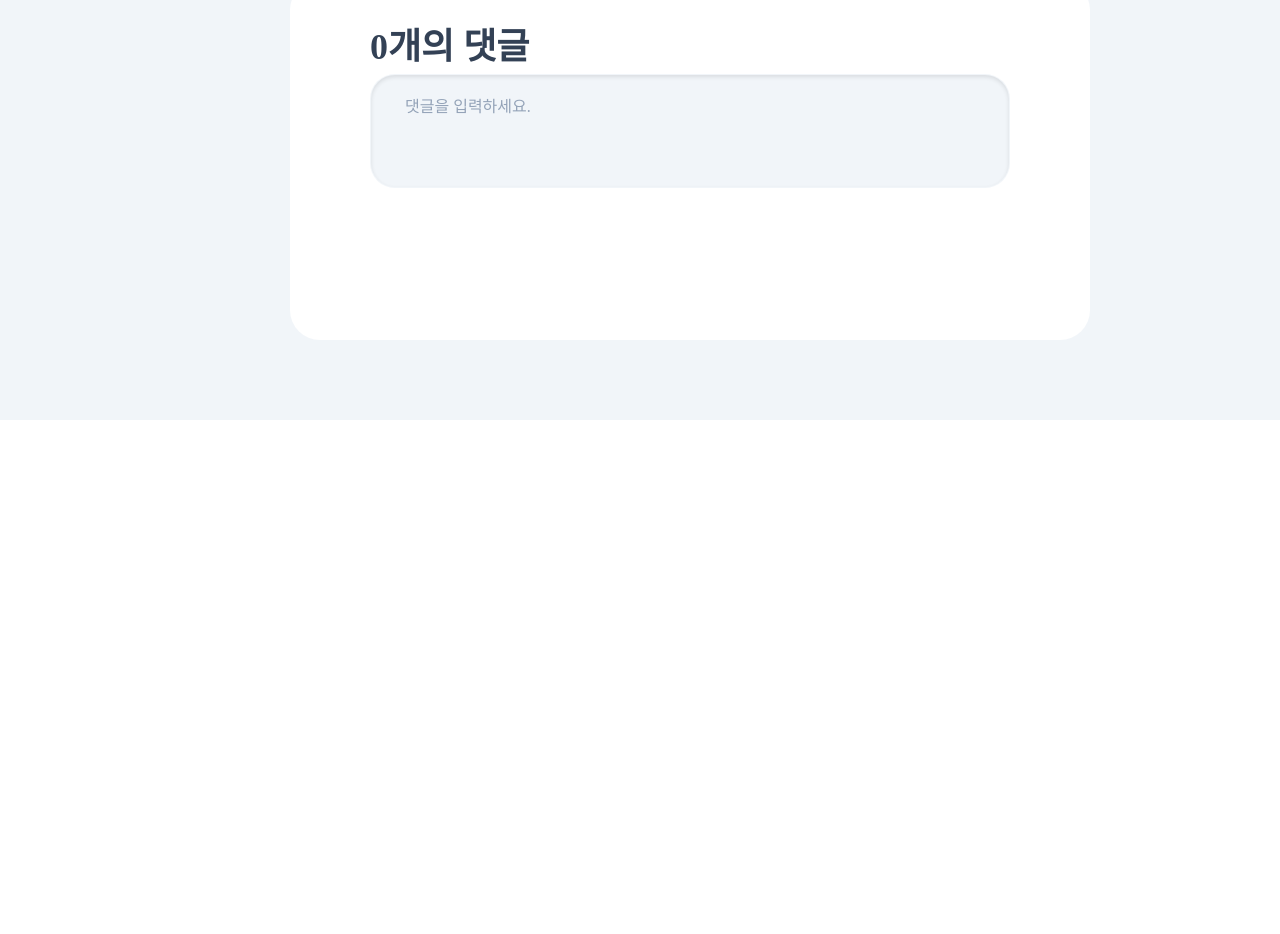
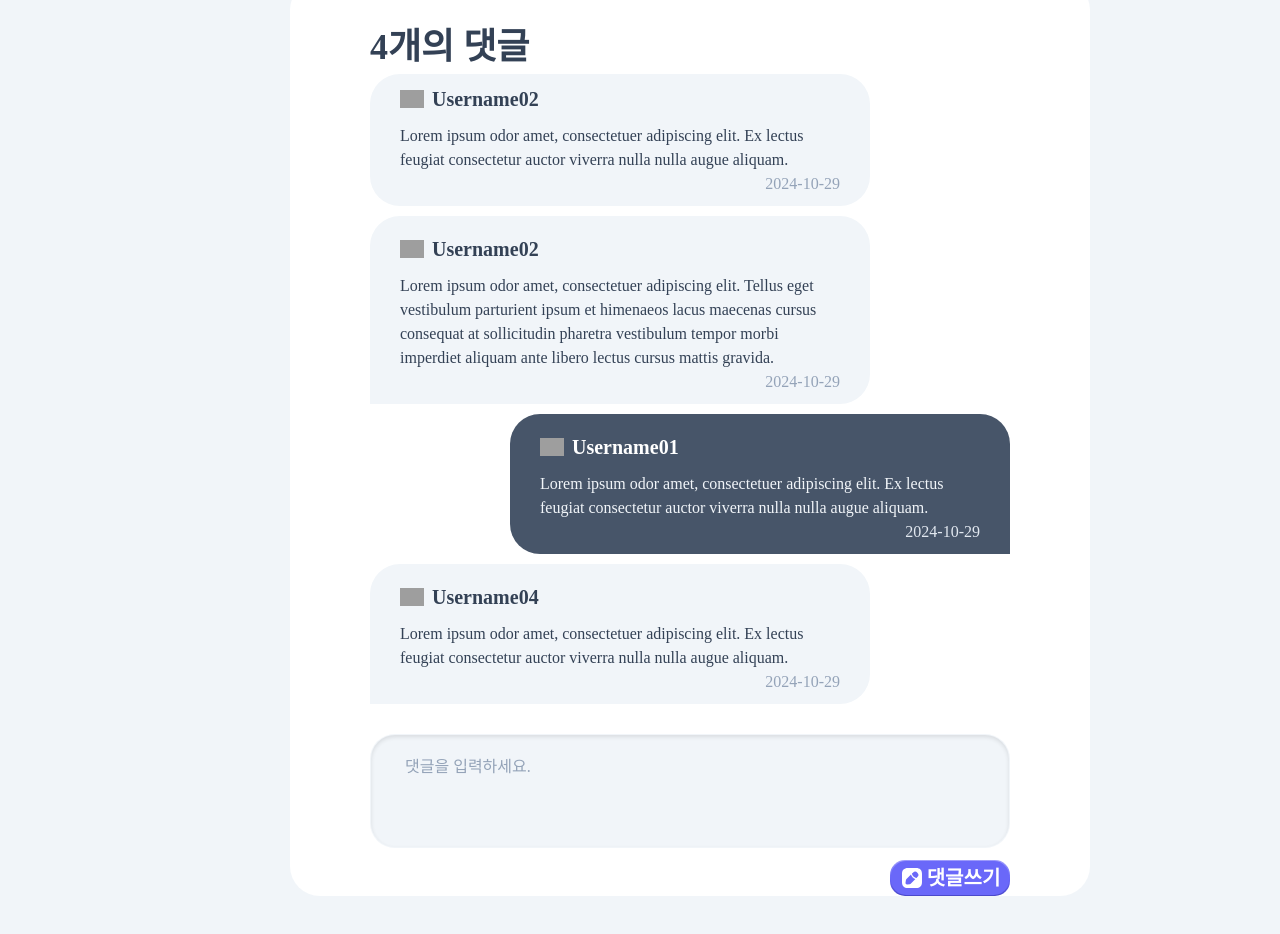
Before and after one commit to OhJeongHwan1/Front-CICD, a React (Vite) app: page /posting/detail/1 in a window 1280 px wide. Shown: the part 900-1834 px from the top of the page. Before the commit the page ends 1320 px from the top, so only its background shows below. Built offline with nearby package versions, Linux system fonts and the light colour scheme; grey boxes are pictures that could not be loaded; a small style sheet from the web is missing.

Commit message:
feat: 댓글 UI 구현

```diff
--- a/src/pages/PostingAdd/template/SpaceSelectorModal.jsx
+++ b/src/pages/PostingAdd/template/SpaceSelectorModal.jsx
@@ -7,7 +7,7 @@ const SpaceSelectorModal = ({ isModal, setIsModal }) => {
       modalClose={() => setIsModal(!isModal)}
       large={true}
       title="스페이스 선택"
-      titleIcon="/folder-add.svg"
+      titleIcon="/folder-add2.svg"
       btnText="선택"
       btnDisable={false}
       btnClick={() => {}}
--- a/src/pages/PostingDetail/index.jsx
+++ b/src/pages/PostingDetail/index.jsx
@@ -8,6 +8,7 @@ import DynamicSVG from "../../components/DynamicSVG";
 import CustomViewer from "./template/CustomViewer";
 import Comments from "./template/Comments";
 import TopButton from "../../components/TopButton";
+import axios from "axios";
 
 const PostingDetailContainer = styled.div`
   display: flex;
@@ -116,12 +117,11 @@ function PostingDetail() {
     const fetchPostData = async () => {
       try {
         setLoading(true);
-        // API 호출
-        // const response = await fetch(`/api/posting/${postingId}`);
-        // const data = await response.json();
+        // Axios API 호출
+        // const response = await axios.get(`/api/posting/${postingId}`);
 
-        // Dummy Data
-        const data = {
+        // Dummy Data (API 연동 전까지 사용)
+        const dummyData = {
           space: "새로운 여행01",
           spaceParticipantsProfile: [
             "https://i.imgur.com/VnZtNxH.png",
@@ -150,9 +150,16 @@ function PostingDetail() {
           scheduleDate: "2024-10-11",
         };
 
-        setPostData(data);
+        // API 연동 시에는 response.data를 사용하고, 더미데이터는 주석처리
+        // setPostData(response.data);
+        setPostData(dummyData);
       } catch (error) {
-        console.error("게시글을 불러오는데 실패했습니다:", error);
+        // Axios 에러 처리
+        if (axios.isAxiosError(error)) {
+          console.error("API 에러:", error.response?.data || error.message);
+        } else {
+          console.error("게시글을 불러오는데 실패했습니다:", error);
+        }
       } finally {
         setLoading(false);
       }
@@ -223,7 +230,7 @@ function PostingDetail() {
         <CustomViewer content={postData.content} />
         <AssociatedPostingArea>미국여행 준비</AssociatedPostingArea>
       </PostingContainer>
-      <Comments commentList={[]} />
+      <Comments postingId={postingId} />
       <TopButton />
       <Background />
     </PostingDetailContainer>
--- a/src/pages/PostingDetail/template/Comments.jsx
+++ b/src/pages/PostingDetail/template/Comments.jsx
@@ -1,5 +1,8 @@
 import styled from "styled-components";
 import theme from "../../../theme";
+import Button from "../../../components/Button";
+import { useState, useEffect } from "react";
+import axios from "axios";
 
 const CommentsContainer = styled.div`
   border-radius: ${theme.borderRadius.md};
@@ -19,6 +22,8 @@ const CommentHeader = styled.div`
 const StyledTextArea = styled.textarea`
   width: 100%;
   padding: 20px 34px;
+  margin-top: 20px;
+  margin-bottom: 5px;
   background: #f1f5f9;
   border: 1px solid transparent;
   box-shadow: 0px 2px 4px 0px rgba(0, 0, 0, 0.1) inset;
@@ -53,11 +58,278 @@ const StyledTextArea = styled.textarea`
   }
 `;
 
-const Comments = ({ commentList }) => {
+const Author = styled.div`
+  display: flex;
+  gap: 8px;
+  align-items: center;
+  font-size: ${theme.fontSizes.lg};
+  font-weight: ${theme.fontWeight.bold};
+  margin-bottom: 10px;
+`;
+
+const CommentContent = styled.div`
+  font-size: ${theme.fontSizes.md};
+  font-weight: ${theme.fontWeight.regular};
+`;
+const CommentDate = styled.div`
+  display: flex;
+  justify-content: end;
+  font-size: ${theme.fontSizes.md};
+  font-weight: ${theme.fontWeight.light};
+  color: ${theme.colors.neutral400};
+`;
+
+const AuthorW = styled.div`
+  display: flex;
+  gap: 8px;
+  align-items: center;
+  font-size: ${theme.fontSizes.lg};
+  font-weight: ${theme.fontWeight.bold};
+  color: ${theme.colors.white};
+  margin-bottom: 10px;
+`;
+
+const CommentContentW = styled.div`
+  font-size: ${theme.fontSizes.md};
+  font-weight: ${theme.fontWeight.regular};
+  color: ${theme.colors.neutral100};
+`;
+const CommentDateW = styled.div`
+  display: flex;
+  justify-content: end;
+  font-size: ${theme.fontSizes.md};
+  font-weight: ${theme.fontWeight.light};
+  color: ${theme.colors.neutral200};
+`;
+
+const CommentBlock = styled.div`
+  width: 500px;
+  padding: 10px 30px;
+  border-radius: ${theme.borderRadius.md};
+  background-color: ${theme.colors.neutral100};
+  align-items: end;
+  margin-bottom: 10px;
+`;
+
+const CommentBlock2 = styled.div`
+  width: 500px;
+  padding: 10px 30px;
+  border-radius: ${theme.borderRadius.md} ${theme.borderRadius.md}
+    ${theme.borderRadius.md} 0;
+  background-color: ${theme.colors.neutral100};
+  align-items: end;
+  margin-bottom: 10px;
+`;
+
+const CommentBlockW = styled.div`
+  width: 500px;
+  padding: 10px 30px;
+  border-radius: ${theme.borderRadius.md};
+  background-color: ${theme.colors.neutral600};
+  align-items: end;
+  margin-bottom: 10px;
+`;
+
+const CommentBlockW2 = styled.div`
+  width: 500px;
+  padding: 10px 30px;
+  border-radius: ${theme.borderRadius.md} ${theme.borderRadius.md} 0
+    ${theme.borderRadius.md};
+  background-color: ${theme.colors.neutral600};
+  align-items: end;
+  margin-bottom: 10px;
+`;
+
+const CommentLeft = styled.div`
+  width: "700px";
+  display: flex;
+  justify-content: start;
+`;
+
+const CommentRight = styled.div`
+  width: "700px";
+  display: flex;
+  justify-content: end;
+`;
+
+const Comments = ({ postingId }) => {
+  // 저장되어야 할 데이터
+  const [comment, setComment] = useState("");
+  const [commentList, setCommentList] = useState([]);
+
+  const [isValid, setIsValid] = useState(false);
+  const [loading, setLoading] = useState(true);
+
+  useEffect(() => {
+    const fetchPostData = async () => {
+      try {
+        setLoading(true);
+        // Axios API 호출
+        // const response = await axios.get(`/api/comment/posting/${postingId}`);
+
+        // Dummy Data (API 연동 전까지 사용)
+
+        const dummyData = [
+          {
+            postingId: 1,
+            writerNickname: "Username02",
+            content:
+              "Lorem ipsum odor amet, consectetuer adipiscing elit. Ex lectus feugiat consectetur auctor viverra nulla nulla augue aliquam.",
+            createdAt: "2024-10-29",
+            modifedAt: "2024-10-30",
+            isPostingWriter: false,
+            profile: "https://i.imgur.com/QHfydVa.png",
+          },
+          {
+            postingId: 1,
+            writerNickname: "Username02",
+            content:
+              "Lorem ipsum odor amet, consectetuer adipiscing elit. Tellus eget vestibulum parturient ipsum et himenaeos lacus maecenas cursus consequat at sollicitudin pharetra vestibulum tempor morbi imperdiet aliquam ante libero lectus cursus mattis gravida.",
+            createdAt: "2024-10-29",
+            modifedAt: "2024-10-30",
+            isPostingWriter: false,
+            profile: "https://i.imgur.com/QHfydVa.png",
+          },
+          {
+            postingId: 1,
+            writerNickname: "Username01",
+            content:
+              "Lorem ipsum odor amet, consectetuer adipiscing elit. Ex lectus feugiat consectetur auctor viverra nulla nulla augue aliquam.",
+            createdAt: "2024-10-29",
+            modifedAt: "2024-10-30",
+            isPostingWriter: true,
+            profile: "https://i.imgur.com/VnZtNxH.png",
+          },
+          {
+            postingId: 1,
+            writerNickname: "Username04",
+            content:
+              "Lorem ipsum odor amet, consectetuer adipiscing elit. Ex lectus feugiat consectetur auctor viverra nulla nulla augue aliquam.",
+            createdAt: "2024-10-29",
+            modifedAt: "2024-10-30",
+            isPostingWriter: false,
+            profile: "https://i.imgur.com/VXvXELL.png",
+          },
+        ];
+
+        // API 연동 시에는 response.data를 사용하고, 더미데이터는 주석처리
+        // setCommentList(response.data);
+        setCommentList(dummyData);
+      } catch (error) {
+        // Axios 에러 처리
+        if (axios.isAxiosError(error)) {
+          console.error("API 에러:", error.response?.data || error.message);
+        } else {
+          console.error("게시글을 불러오는데 실패했습니다:", error);
+        }
+      } finally {
+        setLoading(false);
+      }
+    };
+
+    fetchPostData();
+  }, [postingId]);
+
+  const handleSave = () => {
+    const data = {
+      content: comment,
+    };
+
+    alert(data.content);
+  };
+
   return (
     <CommentsContainer>
       <CommentHeader>{commentList.length}개의 댓글</CommentHeader>
-      <StyledTextArea rows={3} placeholder="댓글을 입력하세요." />
+      {commentList.map((comment, inx) => {
+        if (comment.isPostingWriter == true) {
+          if (
+            !commentList[inx + 1] ||
+            (commentList[inx + 1] &&
+              commentList[inx + 1].writerNickname != comment.writerNickname)
+          ) {
+            return (
+              <CommentRight>
+                <CommentBlockW2>
+                  <div className="pt-2">
+                    <AuthorW>
+                      <img src={comment.profile} width={24} height={24} />
+                      {comment.writerNickname}
+                    </AuthorW>
+                    <CommentContentW>{comment.content}</CommentContentW>
+                  </div>
+                  <CommentDateW>{comment.createdAt}</CommentDateW>
+                </CommentBlockW2>
+              </CommentRight>
+            );
+          } else {
+            return (
+              <CommentRight>
+                <CommentBlockW>
+                  <div>
+                    <AuthorW>
+                      <img src={comment.profile} width={24} height={24} />
+                      {comment.writerNickname}
+                    </AuthorW>
+                    <CommentContentW>{comment.content}</CommentContentW>
+                  </div>
+                  <CommentDateW>{comment.createdAt}</CommentDateW>
+                </CommentBlockW>
+              </CommentRight>
+            );
+          }
+        } else {
+          if (
+            !commentList[inx + 1] ||
+            (commentList[inx + 1] &&
+              commentList[inx + 1].writerNickname != comment.writerNickname)
+          ) {
+            return (
+              <CommentLeft>
+                <CommentBlock2>
+                  <div className="pt-2">
+                    <Author>
+                      <img src={comment.profile} width={24} height={24} />
+                      {comment.writerNickname}
+                    </Author>
+                    <CommentContent>{comment.content}</CommentContent>
+                  </div>
+                  <CommentDate>{comment.createdAt}</CommentDate>
+                </CommentBlock2>
+              </CommentLeft>
+            );
+          } else {
+            return (
+              <CommentLeft>
+                <CommentBlock>
+                  <div>
+                    <Author>
+                      <img src={comment.profile} width={24} height={24} />
+                      {comment.writerNickname}
+                    </Author>
+                    <CommentContent>{comment.content}</CommentContent>
+                  </div>
+                  <CommentDate>{comment.createdAt}</CommentDate>
+                </CommentBlock>
+              </CommentLeft>
+            );
+          }
+        }
+      })}
+      <StyledTextArea
+        rows={3}
+        placeholder="댓글을 입력하세요."
+        onChange={(e) => setComment(e.target.value)}
+      />
+      <div className="flex justify-end">
+        <Button
+          type="posting"
+          width="120px"
+          text="댓글쓰기"
+          // disabled={!isValid}
+          onClick={handleSave}
+        />
+      </div>
     </CommentsContainer>
   );
 };
```
Also changed, not shown: src/pages/Main/index.jsx (+7 -4 lines).
